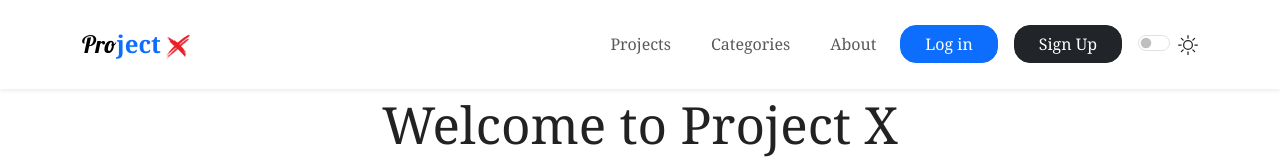
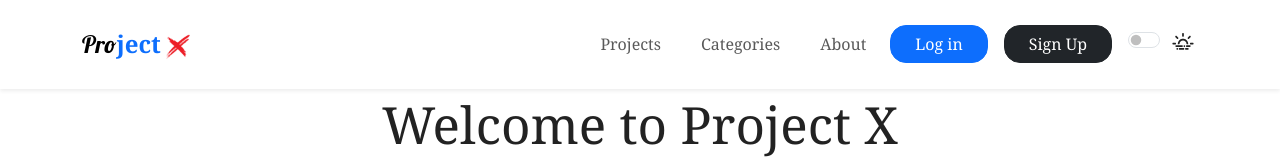
Before and after one commit to Iam-abhi121/Project-X, a React (Vite) app in the folder frontend/: page / in a window 1280 px wide. Shown: the top 160 px of the page. Built offline with nearby package versions, Linux system fonts and the light colour scheme.

Commit message:
Change Dark and Light them icons

```diff
--- a/frontend/src/components/Navbar/Navbar.css
+++ b/frontend/src/components/Navbar/Navbar.css
@@ -92,7 +92,7 @@
   color: #fff !important;
 }
 .category-nav .Nav :hover {
-    color: #0d6efd !important; /* Change color on hover */
+    color: #0066ff !important; /* Change color on hover */
     transform: scale(1.05) !important; /* Scale up on hover */
     transition: transform 0.3s ease-in-out, color 0.3s ease-in-out; /* Smooth transition */
 
--- a/frontend/src/components/Navbar/Navbar.jsx
+++ b/frontend/src/components/Navbar/Navbar.jsx
@@ -4,7 +4,7 @@ import { ThemeContext } from '../../context/ThemeContext';
 import { BsSun, BsMoon } from 'react-icons/bs'; // Bootstrap icons
 import './Navbar.css';
 import { FaHome, FaSearch, FaPlusSquare, FaHeart, FaUser } from 'react-icons/fa';
-
+import { WiDayHaze, WiNightAltCloudyWindy } from "react-icons/wi";
 
 const CustomNavbar = () => {
   const { theme, setTheme } = useContext(ThemeContext);
@@ -43,11 +43,11 @@ const CustomNavbar = () => {
 
 
              {/* Theme Toggle Switch */}
-            <Form>
+            <Form className=''>
               <Form.Check
                 type="switch"
                 id="dark-mode-switch"
-                label={theme === 'dark' ? <BsMoon size={20} /> : <BsSun size={20} />}
+                label={theme === 'dark' ? <WiNightAltCloudyWindy size={30} /> : <WiDayHaze  size={30} />}
                 checked={theme === 'dark'}
                 onChange={toggleTheme}
                 className="theme-switch"
--- a/frontend/src/context/ThemeContext.jsx
+++ b/frontend/src/context/ThemeContext.jsx
@@ -1,4 +1,4 @@
-import { createContext, useEffect, useState } from "react";
+import { createContext, useEffect, useState, useContext } from "react";
 
 export const ThemeContext = createContext();
 
```
